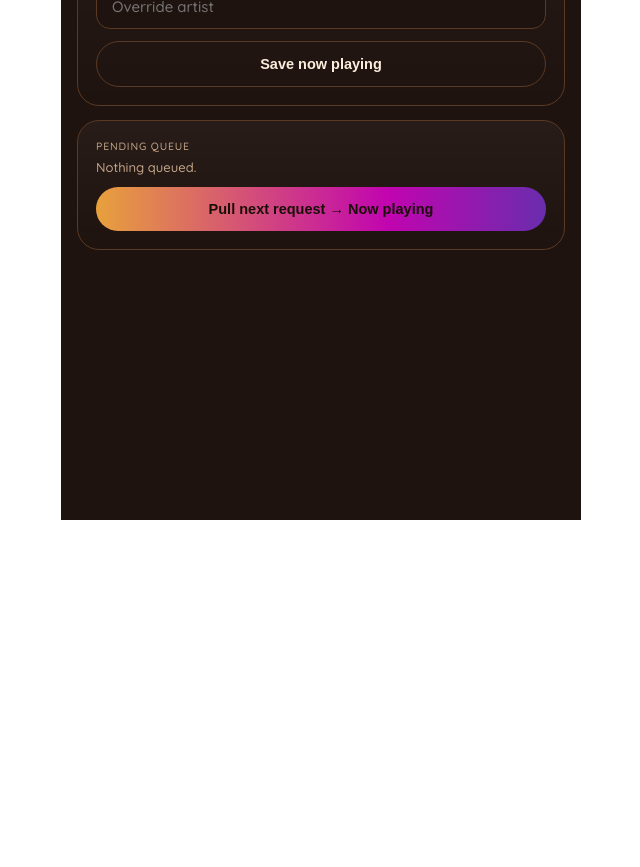
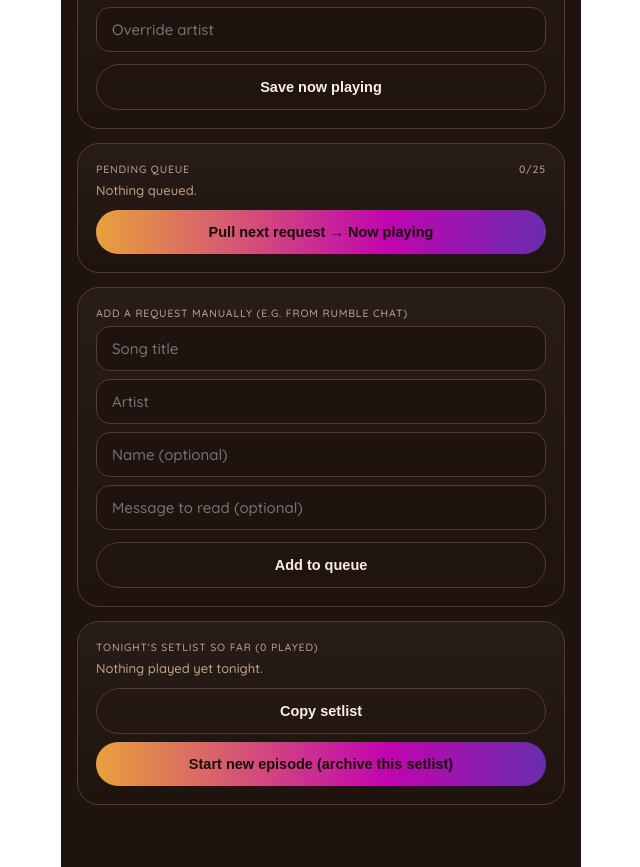
Before and after one commit to jackieespada/midnight.something.special, a Next.js app: page /dj in a window 1280 px wide. Shown: the part 280-1147 px from the top of the page, without its empty margins (319-959 px from the left). Before the commit the page ends 800 px from the top, so only its background shows below. Built offline with nearby package versions, Linux system fonts and the light colour scheme.

Commit message:
Update page.tsx

```diff
--- a/app/dj/page.tsx
+++ b/app/dj/page.tsx
@@ -7,6 +7,14 @@ export default function DjPage() {
   const [state, setState] = useState<ShowState | null>(null);
   const [title, setTitle] = useState("");
   const [artist, setArtist] = useState("");
+
+  const [manualTitle, setManualTitle] = useState("");
+  const [manualArtist, setManualArtist] = useState("");
+  const [manualName, setManualName] = useState("");
+  const [manualMessage, setManualMessage] = useState("");
+  const [manualError, setManualError] = useState("");
+
+  const [copyLabel, setCopyLabel] = useState("Copy setlist");
 
   async function load() {
     const res = await fetch("/api/state");
@@ -36,6 +44,49 @@ export default function DjPage() {
     load();
   }
 
+  async function addManual() {
+    setManualError("");
+    if (!manualTitle.trim() || !manualArtist.trim()) {
+      setManualError("Song and artist are required.");
+      return;
+    }
+    const res = await fetch("/api/manual-add", {
+      method: "POST",
+      headers: { "Content-Type": "application/json" },
+      body: JSON.stringify({ title: manualTitle, artist: manualArtist, name: manualName, message: manualMessage }),
+    });
+    const data = await res.json();
+    if (!res.ok) {
+      setManualError(data.error || "Something went wrong adding that.");
+      return;
+    }
+    setManualTitle("");
+    setManualArtist("");
+    setManualName("");
+    setManualMessage("");
+    load();
+  }
+
+  async function startNewEpisode() {
+    if (!confirm("Archive this episode's setlist and start fresh for next week?")) return;
+    await fetch("/api/new-episode", { method: "POST" });
+    load();
+  }
+
+  function formatSetlist(songs: { title: string; artist: string; name?: string }[]) {
+    return songs.map((s, i) => `${i + 1}. ${s.title} — ${s.artist}${s.name ? ` (req. ${s.name})` : ""}`).join("\n");
+  }
+
+  async function copySetlist() {
+    if (!state?.history?.length) return;
+    const text = formatSetlist(state.history);
+    await navigator.clipboard.writeText(text);
+    setCopyLabel("Copied!");
+    setTimeout(() => setCopyLabel("Copy setlist"), 2000);
+  }
+
+  const queueCount = state?.queue?.length || 0;
+
   return (
     <div style={{ maxWidth: 520, margin: "0 auto", padding: "24px 16px 48px", background: "var(--stage)", minHeight: "100vh" }}>
       <h1 style={{ fontSize: 24 }}>DJ control panel</h1>
@@ -45,9 +96,30 @@ export default function DjPage() {
 
       <div style={cardStyle}>
         <div style={labelStyle}>Now playing</div>
-        <div style={{ marginBottom: 10 }}>
+        <div style={{ fontSize: 16, fontWeight: 700 }}>
           {state?.nowPlaying?.title} — {state?.nowPlaying?.artist}
         </div>
+        {state?.nowPlaying?.name && (
+          <div style={{ color: "var(--gold)", fontSize: 13, marginTop: 4 }}>Requested by {state.nowPlaying.name}</div>
+        )}
+        {state?.nowPlaying?.message && (
+          <div
+            style={{
+              marginTop: 10,
+              padding: "10px 12px",
+              background: "rgba(232,161,60,.1)",
+              border: "1px solid rgba(232,161,60,.35)",
+              borderRadius: 10,
+              fontSize: 14,
+              fontStyle: "italic",
+            }}
+          >
+            📖 Read on air: "{state.nowPlaying.message}"
+          </div>
+        )}
+
+        <div style={{ height: 1, background: "var(--wire)", margin: "16px 0" }} />
+
         <input style={inputStyle} value={title} onChange={(e) => setTitle(e.target.value)} placeholder="Override song title" />
         <input style={{ ...inputStyle, marginTop: 8 }} value={artist} onChange={(e) => setArtist(e.target.value)} placeholder="Override artist" />
         <button style={ghostBtnStyle} onClick={saveNowPlaying}>
@@ -56,23 +128,31 @@ export default function DjPage() {
       </div>
 
       <div style={cardStyle}>
-        <div style={labelStyle}>Pending queue</div>
+        <div style={{ ...labelStyle, display: "flex", justifyContent: "space-between" }}>
+          <span>Pending queue</span>
+          <span style={{ color: queueCount >= 25 ? "var(--signal)" : "var(--ink-dim)" }}>{queueCount}/25</span>
+        </div>
         {!state?.queue?.length ? (
           <div style={{ color: "var(--ink-dim)", fontSize: 13 }}>Nothing queued.</div>
         ) : (
           <ul style={{ listStyle: "none", margin: 0, padding: 0 }}>
             {state.queue.map((r, i) => (
-              <li key={i} style={{ display: "flex", justifyContent: "space-between", padding: "8px 0", borderBottom: "1px solid var(--wire)", fontSize: 14 }}>
+              <li key={i} style={{ padding: "8px 0", borderBottom: "1px solid var(--wire)", fontSize: 14 }}>
+                <div style={{ display: "flex", justifyContent: "space-between" }}>
                   <span>
                     {i === 0 ? "▶ " : ""}
                     {r.tipped && (
-                    <span style={{ color: "var(--gold)" }}>
-                      ★ ${((r.tipCents || 0) / 100).toFixed(2)}{" "}
-                    </span>
+                      <span style={{ color: "var(--gold)" }}>★ ${((r.tipCents || 0) / 100).toFixed(2)} </span>
                     )}
                     {r.title} — {r.artist}
                   </span>
                   <span style={{ color: "var(--ink-dim)", fontSize: 12 }}>{r.name || "anon"}</span>
+                </div>
+                {r.message && (
+                  <div style={{ color: "var(--gold)", fontSize: 12, marginTop: 2, fontStyle: "italic" }}>
+                    💬 {r.message}
+                  </div>
+                )}
               </li>
             ))}
           </ul>
@@ -81,6 +161,58 @@ export default function DjPage() {
           Pull next request → Now playing
         </button>
       </div>
+
+      <div style={cardStyle}>
+        <div style={labelStyle}>Add a request manually (e.g. from Rumble chat)</div>
+        <input style={inputStyle} value={manualTitle} onChange={(e) => setManualTitle(e.target.value)} placeholder="Song title" />
+        <input style={{ ...inputStyle, marginTop: 8 }} value={manualArtist} onChange={(e) => setManualArtist(e.target.value)} placeholder="Artist" />
+        <input style={{ ...inputStyle, marginTop: 8 }} value={manualName} onChange={(e) => setManualName(e.target.value)} placeholder="Name (optional)" />
+        <input style={{ ...inputStyle, marginTop: 8 }} value={manualMessage} onChange={(e) => setManualMessage(e.target.value)} placeholder="Message to read (optional)" />
+        <button style={ghostBtnStyle} onClick={addManual}>
+          Add to queue
+        </button>
+        {manualError && <div style={{ marginTop: 10, fontSize: 13, color: "var(--signal)" }}>{manualError}</div>}
+      </div>
+
+      <div style={cardStyle}>
+        <div style={labelStyle}>Tonight's setlist so far ({state?.history?.length || 0} played)</div>
+        {!state?.history?.length ? (
+          <div style={{ color: "var(--ink-dim)", fontSize: 13 }}>Nothing played yet tonight.</div>
+        ) : (
+          <ol style={{ margin: "0 0 12px", paddingLeft: 20, fontSize: 14 }}>
+            {state.history.map((s, i) => (
+              <li key={i} style={{ padding: "4px 0" }}>
+                {s.title} — {s.artist}
+                {s.name && <span style={{ color: "var(--ink-dim)" }}> (req. {s.name})</span>}
+              </li>
+            ))}
+          </ol>
+        )}
+        <button style={ghostBtnStyle} onClick={copySetlist} disabled={!state?.history?.length}>
+          {copyLabel}
+        </button>
+        <button style={{ ...btnStyle, marginTop: 8 }} onClick={startNewEpisode}>
+          Start new episode (archive this setlist)
+        </button>
+      </div>
+
+      {state && state.episodes.length > 0 && (
+        <div style={cardStyle}>
+          <div style={labelStyle}>Past episodes</div>
+          {state.episodes.map((ep, i) => (
+            <div key={i} style={{ marginBottom: 14 }}>
+              <div style={{ fontSize: 13, color: "var(--gold)", marginBottom: 4 }}>{ep.date}</div>
+              <ol style={{ margin: 0, paddingLeft: 20, fontSize: 13, color: "var(--ink-dim)" }}>
+                {ep.songs.map((s, j) => (
+                  <li key={j}>
+                    {s.title} — {s.artist}
+                  </li>
+                ))}
+              </ol>
+            </div>
+          ))}
+        </div>
+      )}
     </div>
   );
 }
```
Lines whose indentation alone changed are shown as unchanged.
